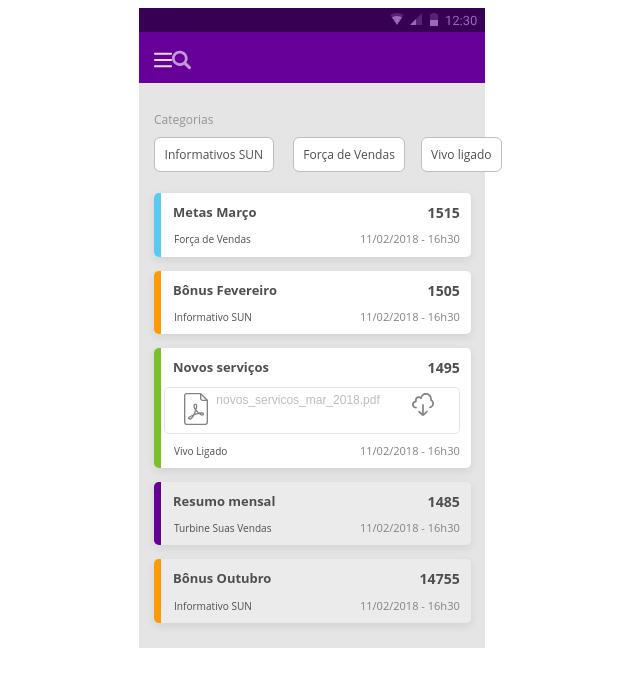
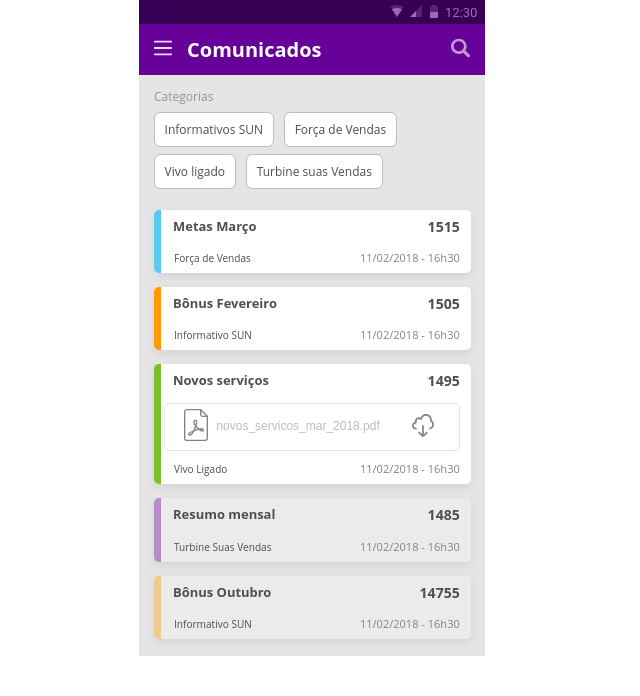
Before and after one commit to VilelaBefore/Desafio-Ui-Dev, a website: page src/index.html in a window 1280 px wide. Shown: the whole page, without its empty margins (328-968 px from the left). Drawn offline with Linux system fonts and the light colour scheme.

Commit message:
changes 1 - 14/03

```diff
--- a/src/index.html
+++ b/src/index.html
@@ -16,18 +16,18 @@
       <img src="./assets/img/icn-reception.svg" class="icn-reception" alt="Sinal">
       <img src="./assets/img/icn-wifi.svg" class="icn-wifi" alt="WIFI">
     </div>
-    <!--<img src="./assets/img/status-bar.svg" class="status-bar" alt="Barra de status">-->
     <img src="./assets/img/icn-menu.svg" class="icn-menu" alt="Menu">
+    <p class="title-page">Comunicados</p>
     <img src="./assets/img/icn-search.svg" class="icn-search" alt="Pesquisa">
   </div>
 
+  <p class="title-1">Categorias</p>
   <div class="select-tag">
-    <p class="title-1">Categorias</p>
-    <!--<div class"botoes-tag">-->
     <div>
-      <button type="button" class="button-tag" id="info">Informativos SUN</button>
-      <button type="button" class="button-tag" id="forca">Força de Vendas</button>
-      <button type="button" class="button-tag" id="vivo">Vivo ligado</button>
+      <button type="button" class="button-tag info">Informativos SUN</button>
+      <button type="button" class="button-tag forca">Força de Vendas</button>
+      <button type="button" class="button-tag vivo">Vivo ligado</button>
+      <button type="button" class="button-tag vendas">Turbine suas Vendas</button>
     </div>
   </div>
 
@@ -48,15 +48,10 @@
       <p class="date-com">11/02/2018 - 16h30</p>
     </div>
 
-    <div class="box-com" id="download">
+    <div class="box-com download">
       <div class="border-com vivo-ligado"></div>
       <p class="title-com">Novos serviços</p>
       <p class="number-com">1495</p>
-      <!--<a href="novosservicos.pdf" class="download-arquivo" download>-->
-        <!--<span class="">novos_servicos_mar_2018.pdf</span>-->
-        <!--<img src="https://s18.postimg.org/j7k3ly4wl/pdf-icon.png" alt="Arquivo PDF" class="img-pdf">-->
-        <!--<img src="https://s18.postimg.org/brku05ox1/download-icon.png" alt="Nuvem download" class="img-download">-->
-      <!--</a>-->
       <button type="button" class="download-file">
         <img src="./assets/img/icn-pdf.svg" alt="Arquivo PDF" class="img-pdf">
         <a href="novosservicos.pdf" download class="link-button">novos_servicos_mar_2018.pdf</a>
@@ -66,7 +61,7 @@
       <p class="date-com">11/02/2018 - 16h30</p>
     </div>
 
-    <div class="box-com" id="seen-1">
+    <div class="box-com lido">
       <div class="border-com turbine-vendas"></div>
       <p class="title-com">Resumo mensal</p>
       <p class="number-com">1485</p>
@@ -74,7 +69,7 @@
       <p class="date-com">11/02/2018 - 16h30</p>
     </div>
 
-    <div class="box-com" id="seen-2">
+    <div class="box-com lido">
       <div class="border-com informativos-sun"></div>
       <p class="title-com">Bônus Outubro</p>
       <p class="number-com">14755</p>
@@ -87,43 +82,3 @@
 
 </body>
 </html>
-
-
-<!--<!DOCTYPE html>
-<html>
-<head lang="en">
-    <meta charset="UTF-8">
-    <meta name="viewport" content="width=device-width, initial-scale=1.0">
-    <title>Desafio Front-end Before</title>
-    <link rel="stylesheet" href="css/styles.css"/>
-</head>
-<body>
-
-<h1>Olá.</h1>q
-<div>
-  <p>
-    Fizemos esse setup inicial para você focar no que interessa, que são os seguintes pontos:
-  </p>
-  <ul>
-    <li>Organização do código;</li>
-    <li>Utilização correta dos recursos que o HTML e SASS oferecem;</li>
-  </ul>
-  <p>
-    mas se você quiser mudar toda a estrutura de arquivos, nomes e até a biblioteca de build, fique à vontade.
-  </p>
-
-  <h3>Orientações</h3>
-
-  <ul>
-    <li>Quando terminar, tire um print da sua tela e coloque na pasta, "seu-print-aqui";</li>
-    <li>Verifique se está tudo ok e faça seu commit com todos os arquivos que você criou e alterou;</li>
-    <li>Por último, faça um pull request para o repositório base.</li>
-  </ul>
-
-  <h3>Boa sorte!</h3>
-
-</div>
-
-<script src="js/scripts.js"></script>
-</body>
-</html>-->
--- a/src/sass/base/_config.scss
+++ b/src/sass/base/_config.scss
@@ -20,7 +20,7 @@ $gray: #949494;
 $white: #ffffff;
 $font-light-gray: #828282;
 $global-width: 21.63rem;
-$global-height: 40rem;
+$global-height: 41rem;
 $global-margin: 1.3rem;
 $global-radius: 0.3rem;
 
@@ -53,6 +53,7 @@ $button-background-roxo: $categ-roxo;
 $button-info-focus-border: 0.03rem solid $categ-laranja;
 $button-forca-focus-border: 0.03rem solid $categ-azul;
 $button-vivo-focus-border: 0.03rem solid $categ-verde;
+$button-vendas-focus-border: 0.03rem solid $categ-roxo;
 $button-focus-outline: none;
 
 $button-font-weight: 100;
--- a/src/sass/button-link.scss
+++ b/src/sass/button-link.scss
@@ -27,35 +27,44 @@ a {
   border: $button-border;
   border-radius: $button-radius;
   padding: $button-tag-padding;
-  margin-right: $button-tag-margin;
+  margin-right: 0.4rem;
 
-  &#info:focus {
+  &.info:focus {
     background-color: $categ-laranja;
     border: $button-info-focus-border;
     color: $white;
     outline: $button-focus-outline;
   }
 
-  &#forca:focus {
+  &.forca:focus {
     background-color: $categ-azul;
     border: $button-forca-focus-border;
     color: $white;
     outline: $button-focus-outline;
   }
 
-  &#vivo:focus {
+  &.vivo:focus {
     background-color: $categ-verde;
     border: $button-vivo-focus-border;
     color: $white;
     outline: $button-focus-outline;
   }
+
+  &.vendas:focus {
+    background-color: $categ-roxo;
+    border: $button-vendas-focus-border;
+    color: $white;
+    outline: $button-focus-outline;
+  }
 }
 
-#vivo {
-  display: inline-block;
-  position: fixed;
+.vivo {
+  margin-top: 0.4rem;
 }
 
+.vendas {
+  margin-top: 0.4rem;
+}
 
 .download-file {
   width: $download-width;
--- a/src/sass/images.scss
+++ b/src/sass/images.scss
@@ -2,6 +2,7 @@
   height: 1.44rem;
   justify-content: flex-end;
   margin-left: 2rem;
+  margin-top: 0.3rem;
 }
 
 .img-pdf{
@@ -13,22 +14,17 @@
 
 
 .icn-menu {
-  //float: left;
   padding-left: 0.94rem;
   padding-bottom: 0.8rem;
   justify-content: flex-start;
-  //order: 1;
-  //flex: 0 1 auto;
-  //align-self: auto;
+  flex: 0 0 auto;
 }
 
 .icn-search {
   padding-right: 0.94rem;
   padding-bottom: 0.8rem;
   justify-content: flex-end;
-  //order: 2;
-  //flex: 0 1 auto;
-  //align-self: auto;
+  flex: 0 0 auto;
 }
 
 
--- a/src/sass/listagem.scss
+++ b/src/sass/listagem.scss
@@ -4,7 +4,6 @@
   background-color: $background;
   margin: auto;
   position: relative;
-  overflow: hidden;
 }
 
 .list-com {
@@ -22,30 +21,22 @@
     margin-bottom: $box-com-margin-bottom;
     padding: $box-com-padding;
     box-sizing: border-box;
+
+    &.lido {
+      background-color: $list-lido;
+
+      %border-com {
+        opacity: 0.4;
       }
     }
 
-#download {
+    &.download {
       height: $download-com-height;
     }
-
-//lido
-#seen-1 {
-  background-color: $list-lido;
-}
-
-#seen-2 {
-  background-color: $list-lido;
-}
-
-//borda
-@mixin borda($nome-borda, $background) {
-  &.#{$nome-borda} {
-    background-color: $background;
   }
 }
 
-.border-com {
+%border-com {
   width: $border-com-width;
   height: $border-com-height;
   position: absolute;
@@ -54,12 +45,20 @@
   left: 0;
   border-bottom-left-radius: $list-radius;
   border-top-left-radius: $list-radius;
+}
+
+//borda
+@mixin borda($nome-borda, $background) {
+  .#{$nome-borda} {
+    @extend %border-com;
+    background-color: $background;
+  }
+}
 
 @include borda('forca-vendas', $categ-azul);
 @include borda('informativos-sun', $categ-laranja);
 @include borda('vivo-ligado', $categ-verde);
 @include borda('turbine-vendas', $categ-roxo);
-}
 
 
 //header
--- a/src/sass/styles.scss
+++ b/src/sass/styles.scss
@@ -1,8 +1,8 @@
+// -> Use se preferir
+@import '../../node_modules/reset-css/_reset';
+
 @import 'base/config';
 @import 'button-link';
 @import 'listagem';
 @import 'text';
 @import 'images';
-
-// -> Use se preferir
-//@import '../../node_modules/reset-css/_reset';
--- a/src/sass/text.scss
+++ b/src/sass/text.scss
@@ -1,9 +1,20 @@
+.title-page {
+  font-weight: bold;
+  font-size: 1.25rem;
+  color: $white;
+  font-family: $body-font-family;
+  flex: 1 0 auto;
+  padding-top: 0.4rem;
+  margin-left: 0.94rem;
+}
+
 .title-1 {
   font-family: $body-font-family;
   font-size: $h4-font-size;
   color: $gray;
   //colocar no config
-  margin-bottom: 0.563rem;
+  margin-bottom: 0.57rem;
+  padding: $select-padding;
 }
 
 .title-com {
@@ -61,7 +72,5 @@
 .link-button {
   vertical-align: middle;
   display: flex;
-  height: 300px;
-  //justify-content: center;
-  //align-items: center;
+  margin-top: 0.6rem;
 }
```
Also changed, not shown: src/css/styles.css, 1 other file. Lines whose indentation alone changed are shown as unchanged.
